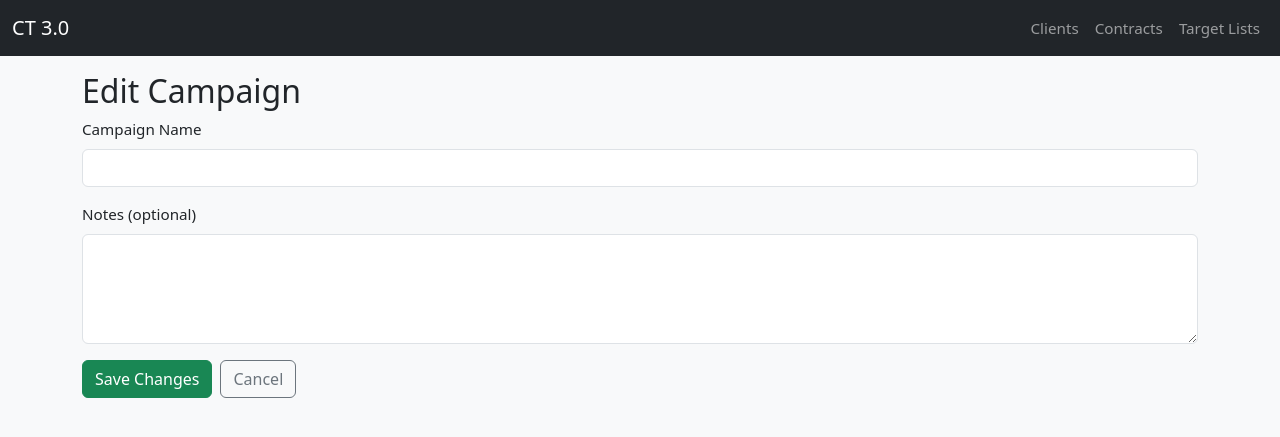
After one commit to willoutcault/campaign-tracker-3.0, a Flask app: template app/templates/contracts/forms/campaign_edit_form.html in a window 1280 px wide. The commit adds this page. Shown: the top 437 px of the page. Run offline with Flask 3, Linux system fonts and the light colour scheme; the template is opened without the code that fills it, so the values that code supplies are empty; some libraries are stand-ins or nearby versions.

Commit message:
add edit campaign

```diff
--- a/app/templates/contracts/detail.html
+++ b/app/templates/contracts/detail.html
@@ -14,7 +14,8 @@
       <h5 class="card-title">{{ camp.name }}</h5>
       <div class="mb-3">
         <a class="btn btn-sm btn-outline-primary" href="{{ url_for('contracts.create_program', campaign_id=camp.id) }}">Add Program</a>
-        <a class="btn btn-sm btn-outline-secondary" href="{{ url_for('contracts.create_placement') }}">New Placement</a>
+        <a class="btn btn-sm btn-outline-primary" href="{{ url_for('contracts.create_placement') }}">New Placement</a>
+        <a class="btn btn-sm btn-outline-secondary" href="{{ url_for('contracts.edit_campaign', campaign_id=camp.id) }}"> Edit </a>
         <ul class="mt-2">
         {% for prog in camp.programs %}
           <li>
--- /dev/null
+++ b/app/templates/contracts/forms/campaign_edit_form.html
@@ -0,0 +1,26 @@
+{% extends "base.html" %}
+{% block content %}
+<h2>Edit Campaign</h2>
+
+<form method="post" class="row g-3">
+  <input type="hidden" name="csrf_token" value="{{ csrf_token() }}">
+
+  <div class="col-12">
+    <label class="form-label">Campaign Name</label>
+    <input name="name" class="form-control" value="{{ campaign.name }}" required>
+  </div>
+
+  <div class="col-12">
+    <label class="form-label">Notes (optional)</label>
+    <textarea name="notes" class="form-control" rows="4">{{ campaign.notes or "" }}</textarea>
+  </div>
+
+  <div class="col-12 d-flex gap-2">
+    <button class="btn btn-success">Save Changes</button>
+    <a class="btn btn-outline-secondary"
+       href="{{ url_for('contracts.view_contract', contract_id=campaign.contract_id) }}">
+       Cancel
+    </a>
+  </div>
+</form>
+{% endblock %}
```
Also changed, not shown: app/blueprints/contracts.py (+24 -0 lines).
